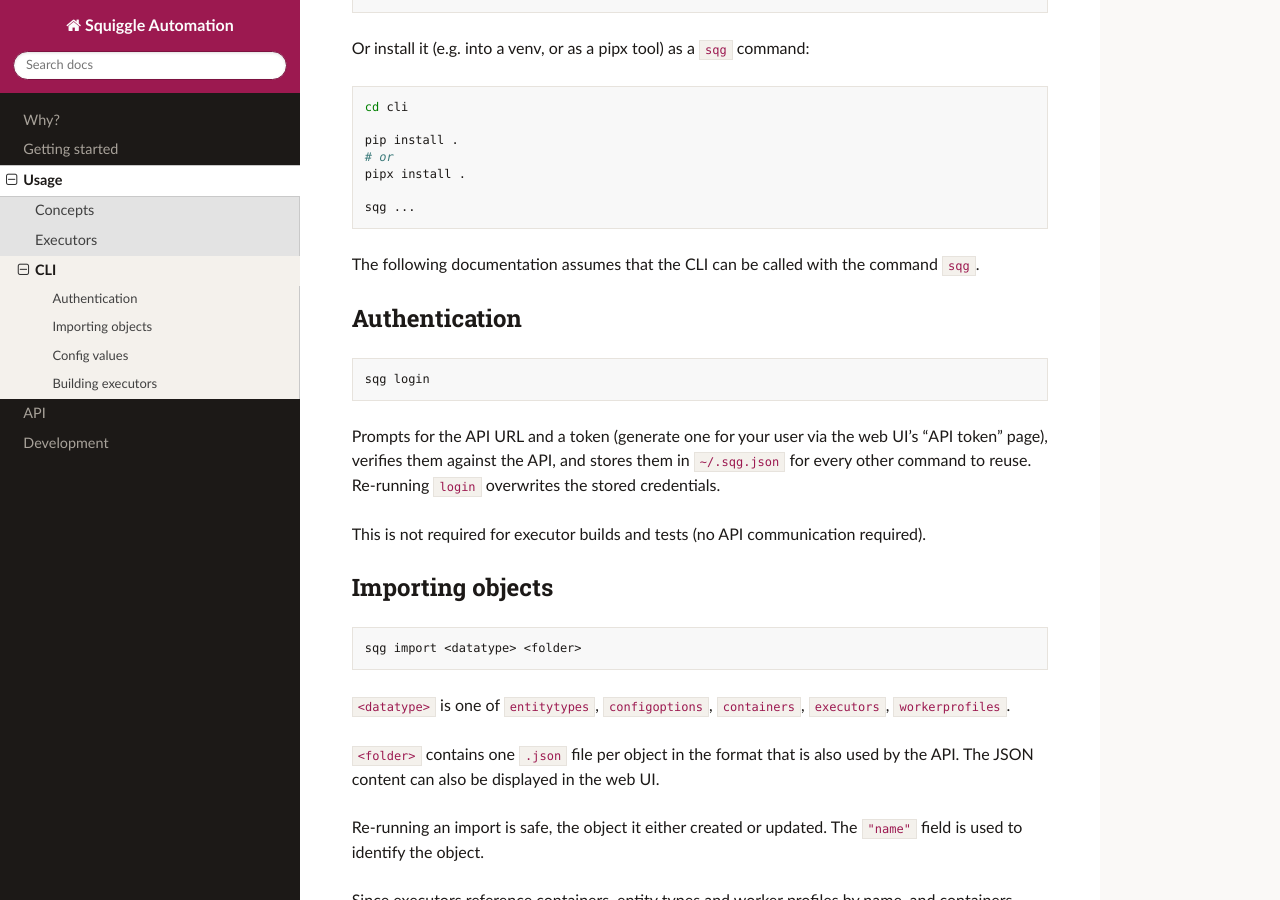
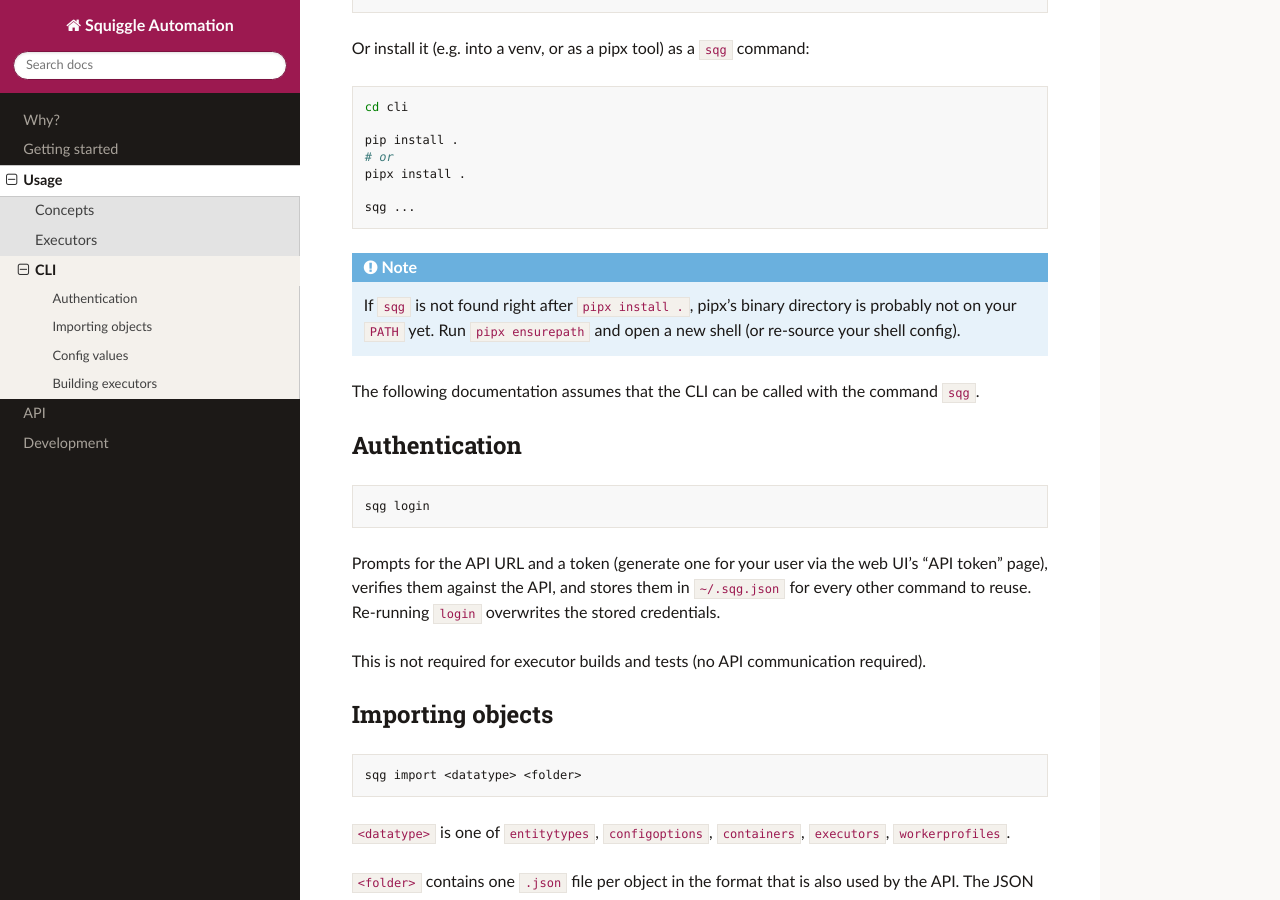
Before and after one commit to squiggle-automation/squiggle-automation, a Sphinx documentation site: the page built from docs/source/usage/cli.rst, in a window 1280 px wide and 900 px high, scrolled down 360 px. Built offline with Sphinx 7.4.7 and the Read the Docs theme 3.1.0, drawn with Linux system fonts in a browser that asks for light colours; the version number could not be read and is left out.

Commit message:
update docs

```diff
--- a/docs/source/usage/cli.rst
+++ b/docs/source/usage/cli.rst
@@ -24,6 +24,10 @@
    pipx install .
 
    sqg ...
+
+.. note::
+   If ``sqg`` is not found right after ``pipx install .``, pipx's binary directory is probably not on your ``PATH`` yet.
+   Run ``pipx ensurepath`` and open a new shell (or re-source your shell config).
 
 The following documentation assumes that the CLI can be called with the command ``sqg``.
 
```
